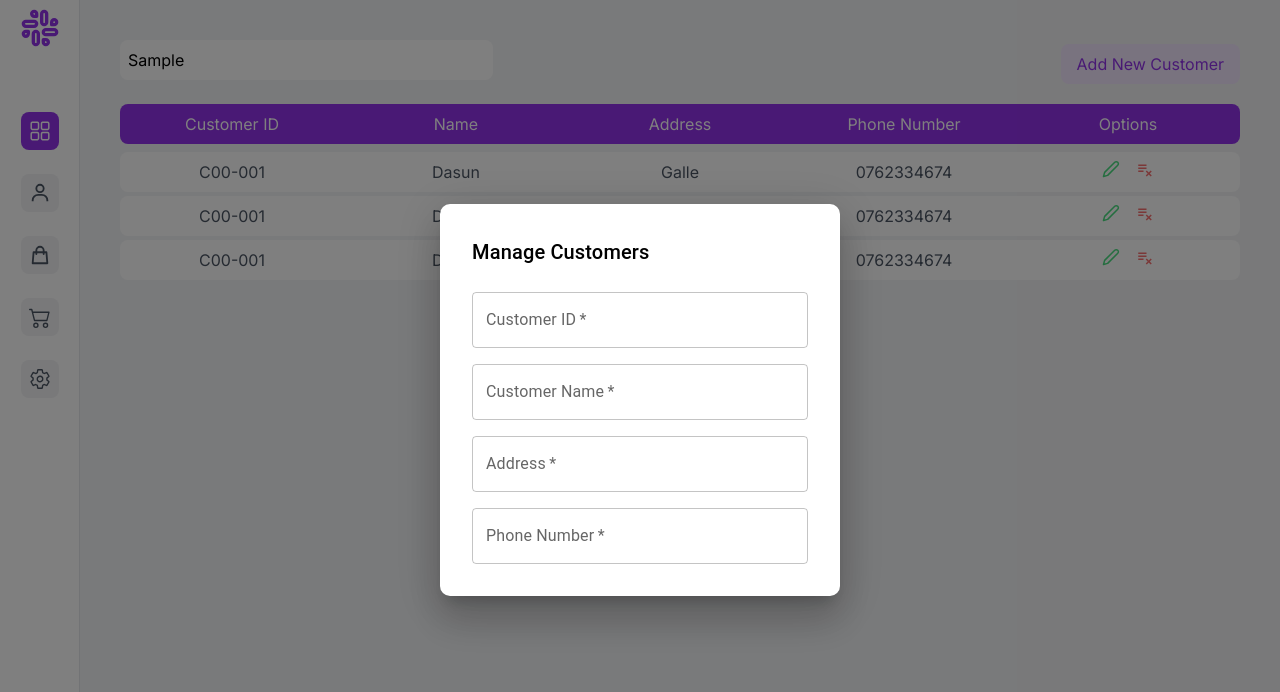
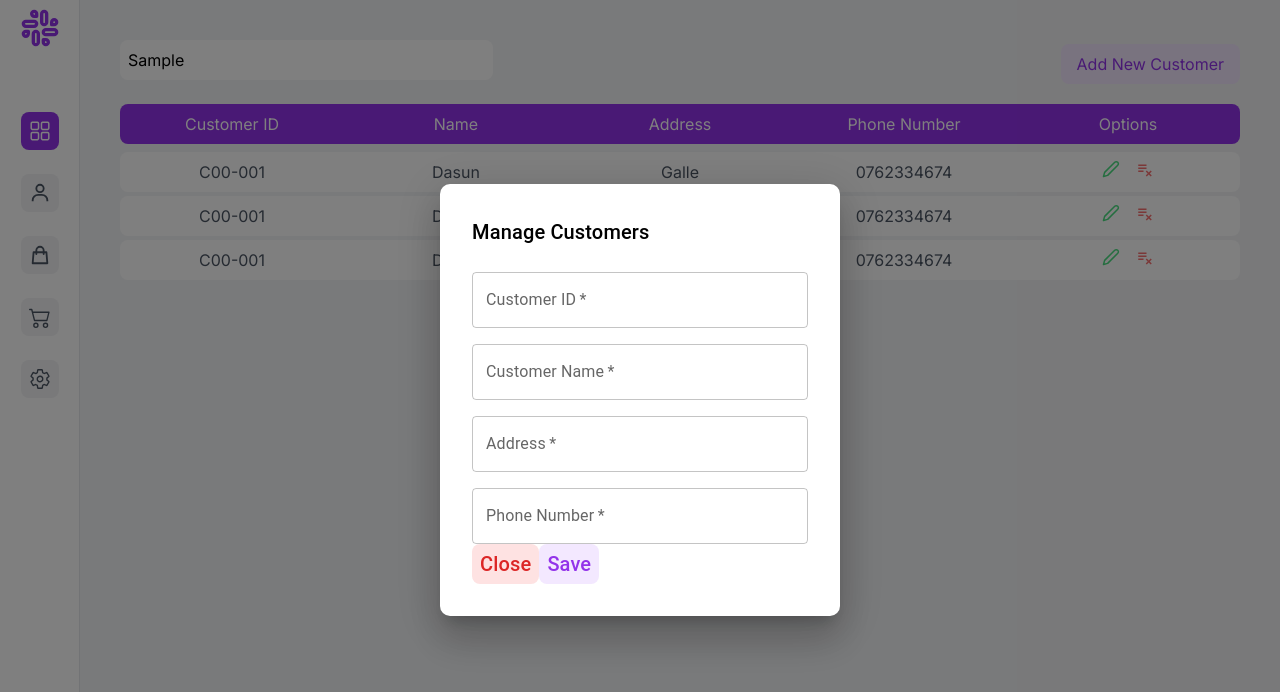
Before and after one commit to Sandun-Induranga/Next.js-POS, a Next.js app: page /customers in a window 1280 px wide. Both pictures are taken after typing "Sample" into the empty fields and a click on the button "Add New Customer". Shown: the top 692 px of the page. Built offline with nearby package versions, Linux system fonts and the light colour scheme.

Commit message:
Updated Model For Add Customers

```diff
--- a/components/CustomersContainer.jsx
+++ b/components/CustomersContainer.jsx
@@ -6,6 +6,7 @@ import Box from "@mui/material/Box";
 import Typography from "@mui/material/Typography";
 import Modal from "@mui/material/Modal";
 import TextField from "@mui/material/TextField";
+import Button from "@mui/material/Button";
 
 const style = {
   position: "absolute",
@@ -123,6 +124,20 @@ const CustomersContainer = () => {
               required
             />
           </Typography>
+          <Typography id="modal-modal-footer" variant="h6" component="h2">
+            <button
+              className="bg-red-100 px-2 py-1 text-red-600 rounded-lg hover:bg-red-600 hover:text-white"
+              onClick={handleClose}
+            >
+              Close
+            </button>
+            <button
+              className="bg-purple-100 px-2 py-1 text-purple-600 rounded-lg hover:bg-purple-600 hover:text-white"
+              onClick={handleClose}
+            >
+              Save
+            </button>
+          </Typography>
         </Box>
       </Modal>
     </div>
```
